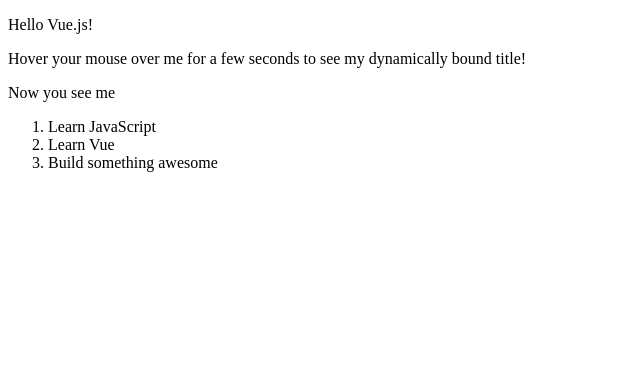
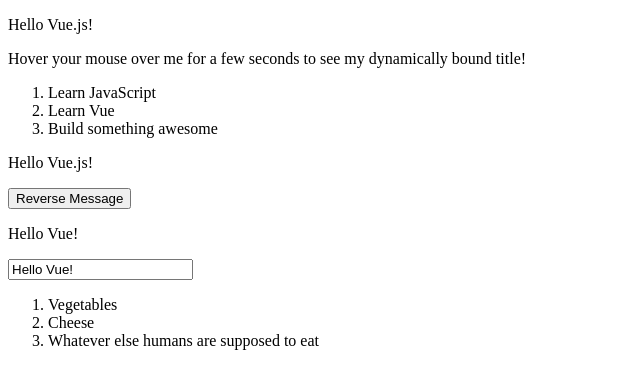
Before and after one commit to zona-li/client-side, a plain HTML site: page index.html in a window 1280 px wide. Shown: the whole page, without its empty margins (0-640 px from the left). Drawn offline with nearby package versions, Linux system fonts and the light colour scheme.

Commit message:
basic vue

```diff
--- a/index.html
+++ b/index.html
@@ -31,6 +31,31 @@
   		</ol>
 	</div>
 
+	<div id="app-5">
+		<p>{{ message }}</p>
+		<button v-on:click="reverseMessage">Reverse Message</button>
+	</div>
+
+	<div id="app-6">
+		<p>{{ message }}</p>
+		<input v-model="message">
+	</div>
+
+	<div id="app-7">
+		<ol>
+			<!--
+				Now we provide each todo-item with the todo object
+				it's representing, so that its content can be dynamic.
+				We also need to provide each component with a "key".
+			-->
+			<todo-item
+				v-for="item in groceryList"
+				v-bind:todo="item"
+				v-bind:key="item.id">
+			</todo-item>
+		</ol>
+	</div>
+
 	<script type="text/javascript">
 		var app = new Vue({
 			el: '#app',
@@ -47,7 +72,7 @@
 		var app3 = new Vue({
   			el: '#app-3',
   			data: {
-    			seen: true
+    			seen: false
   			}
 		})
 		var app4 = new Vue({
@@ -60,6 +85,45 @@
     			]
   			}
 		})
+		var app5 = new Vue({
+			el: '#app-5',
+			data: {
+				message: 'Hello Vue.js!'
+			},
+			methods: {
+				reverseMessage: function () {
+					this.message = this.message.split('').reverse().join('')
+				}
+			}
+		})
+		var app6 = new Vue({
+			el: '#app-6',
+			data: {
+				message: 'Hello Vue!'
+			}
+		})
+
+		/*** Composing with Components ***/
+
+		// Define a new component called todo-item
+		Vue.component('todo-item', {
+			// The todo-item component now accepts a
+			// "prop", which is like a custom attribute.
+			// This prop is called todo.
+			props: ['todo'],
+			template: '<li>{{ todo.text }}</li>'
+		})
+
+		var app7 = new Vue({
+			el: '#app-7',
+			data: {
+				groceryList: [
+					{ id: 0, text: 'Vegetables'},
+					{ id: 1, text: 'Cheese'},
+					{ id: 2, text: 'Whatever else humans are supposed to eat'}
+				]
+			}
+		})
 	</script>
 </body>
 </html>
```
Also changed, not shown: 1 other file. Lines whose indentation alone changed are shown as unchanged.
